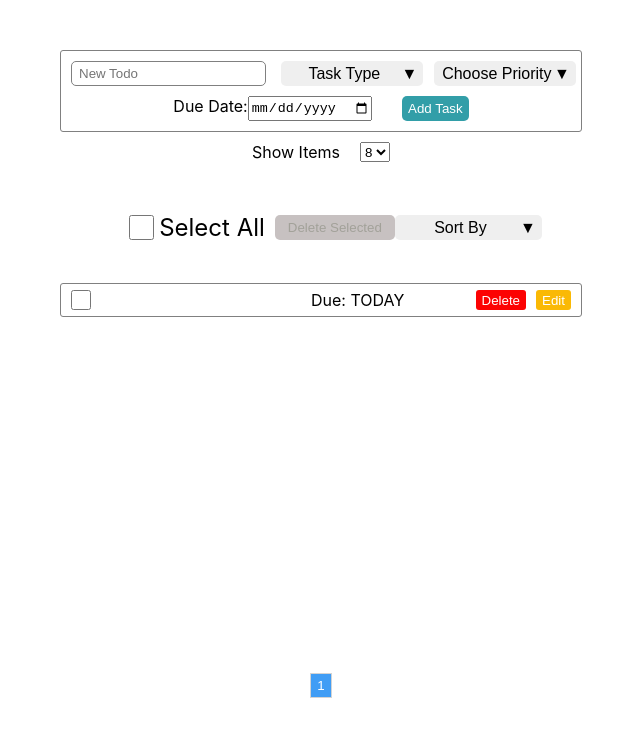
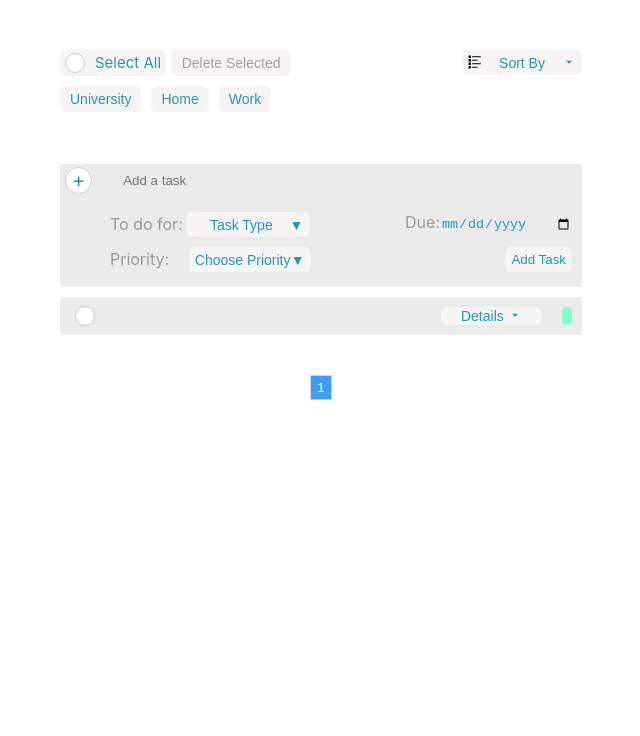
Before and after one commit to gurami98/todo-app-react, a React (Create React App) app: page / in a window 1280 px wide. Both pictures are taken after a click on the button "Add Task". Shown: the top 736 px of the page, without its empty margins (319-959 px from the left). Built offline with nearby package versions, Linux system fonts and the light colour scheme; the HTML template or start-up script is replaced by a standard one.

Commit message:
redesigning CSS

```diff
--- a/package.json
+++ b/package.json
@@ -8,6 +8,7 @@
     "@testing-library/user-event": "^12.1.10",
     "react": "^17.0.2",
     "react-dom": "^17.0.2",
+    "react-icons": "^4.2.0",
     "react-scripts": "4.0.3",
     "styled-components": "^5.3.0",
     "web-vitals": "^1.0.1"
--- a/src/App.css
+++ b/src/App.css
@@ -1,4 +1,5 @@
 .App {
+  width: fit-content;
   text-align: center;
   display: flex;
   flex-direction: column;
@@ -8,9 +9,111 @@
   box-sizing: border-box;
 }
 
+/*custom checkbox*/
+
+.select-delete-main-container{
+  display: flex;
+  align-content: center;
+}
+
+.row2.dropbtn{
+  margin-left: 15px;
+}
+
+.round {
+  border-radius: 5px;
+  position: relative;
+  background-color: #F6F4F4;
+  display: flex;
+  padding: 3px 5px;
+}
+
+.round span{
+  margin-left: 10px;
+  font-size: 15px;
+  color: #2794BD;
+}
+
+.round label {
+  position: relative;
+  background-color: #fff;
+  border: 1px solid #ccc;
+  border-radius: 50%;
+  cursor: pointer;
+  height: 18px;
+  left: 0;
+  top: 0;
+  width: 18px;
+}
+
+.round label:after {
+  border: 2px solid #27BD75;
+  border-top: none;
+  border-right: none;
+  content: "";
+  height: 4px;
+  left: 4px;
+  opacity: 0;
+  position: absolute;
+  top: 5px;
+  transform: rotate(-45deg);
+  width: 9px;
+}
+
+.round input[type="checkbox"] {
+  visibility: hidden;
+  position: absolute;
+  left: -9999px;
+}
+.row1{
+  display: flex;
+  width: 100%;
+  justify-content: space-between;
+}
+
+.row2{
+  display: flex;
+  width: 100%;
+  justify-content: space-between;
+}
+
+.row2 .second .dropbtn{
+  margin-left: 15px;
+}
+
+.row1 input[type="date"] {
+  color: #2794BD;
+  border: 0;
+  background-color: transparent;
+  outline: none;
+  width: 131px;
+}
+
+.round input[type="checkbox"]:checked + label:after {
+  opacity: 1;
+}
+
+ul li .round{
+  background-color: transparent;
+}
+
+.delete-selected-btn-container{
+  margin-left: 5px;
+}
+
+
+
 @media (max-width: 800px){
   .App {
     width: 100%;
+  }
+  #checker{
+    max-width: 382px;
+    height: 60px;
+    flex-direction: column;
+  }
+  .categories-container{
+    max-width: 382px;
   }
 }
 
@@ -25,19 +128,25 @@ ul li input[type=checkbox]{
 }
 
 ul li input[type=text]{
-  margin: 0 0 0 30px;
+  margin: 0 0 0 0;
   padding: 0;
-  height: 21px;
+  width: 300px;
+  height: 26px;
   outline: none;
   box-sizing: border-box;
   text-indent: 5px;
 }
+
+.item-details-icon{
+  vertical-align: text-top;
+}
 ul li span{
-  width: 160px;
-  margin-left: 30px;
+  width: 300px;
+  /*margin-left: 30px;*/
   white-space: nowrap;
   text-overflow: ellipsis;
   overflow: hidden;
+  line-height: 26px;
 }
 
 @media (max-width: 800px){
@@ -53,29 +162,60 @@ ul li span{
 
 .finished-item{
   text-decoration: line-through;
-  color: red;
+  color: #999999;
+  font-style: italic;
 }
 
 #checker{
+  width: 522px;
+  justify-content: space-between;
   display: flex;
   align-items: center;
   margin-top: 50px;
-  font-size: 24px;
+  /*font-size: 24px;*/
 }
 
-#checker input[type="checkbox"]{
-  width: 25px;
-  height: 25px;
-  margin-right: 5px;
+#checker .dropbtn svg{
+  float: left;
 }
 
-#checker label{
-  vertical-align: top;
-  margin-right: 10px;
+.input-container{
+  width: 100%;
+  display: flex;
+  justify-content: space-between;
+  border-radius: 5px;
+  position: relative;
+  background-color: #EBEBEB;
+  padding: 3px 5px;
+  box-sizing: border-box;
+  align-items: center;
 }
 
+.input-container label{
+  background-color: #fff;
+  border: 1px solid #ccc;
+  border-radius: 50%;
+  cursor: pointer;
+  height: 25px;
+  width: 25px;
+  font-size: 20px;
+  color: #2794BD;
+  line-height: 25px;
+}
+
+/*#checker input[type="checkbox"]{*/
+/*  width: 25px;*/
+/*  height: 25px;*/
+/*  margin-right: 5px;*/
+/*}*/
+
+/*#checker label{*/
+/*  vertical-align: top;*/
+/*  margin-right: 10px;*/
+/*}*/
+
 #checker .dropdown{
-  height: 25px;
+  height: 26px;
 }
 
 #checker .dropbtn{
@@ -84,12 +224,14 @@ ul li span{
 
 /* Dropdown Button */
 .dropbtn {
-  font-size: 16px;
+  font-size: 14px;
   border: none;
   cursor: pointer;
-  border-radius: 5px;
+  border-radius: 6px;
   height: 25px;
-  width: 142px;
+  width: 122px;
+  color: #2794BD;
+  background-color: #F6F4F4;
 }
 
 .dropbtn span{
@@ -98,16 +240,15 @@ ul li span{
 
 /* Dropdown button on hover & focus */
 .dropbtn:hover, .dropbtn:focus {
-  background-color: #329ea8;
-  color: white;
+  opacity: 0.7;
 }
 
 /* The container <div> - needed to position the dropdown content */
 .dropdown {
   position: relative;
   display: inline-block;
-  margin: 0 auto;
-  width: 122px;
+  /*margin: 0 auto;*/
+  /*width: 122px;*/
 }
 
 /* Dropdown Content (Hidden by Default) */
@@ -115,7 +256,9 @@ ul li span{
   display: none;
   position: absolute;
   background-color: #f1f1f1;
-  max-width: 120px;
+  max-width: 122px;
+  min-width: 122px;
+  right: 0;
   box-shadow: 0px 8px 16px 0px rgba(0,0,0,0.2);
   z-index: 1;
 }
@@ -134,6 +277,7 @@ ul li span{
   display: block;
   text-align: left;
   overflow: hidden;
+  font-size: 14px;
   text-overflow: ellipsis;
 }
 
@@ -151,7 +295,7 @@ ul li span{
 }
 
 .add-new-item input{
-  width: 73px;
+  width: 78px;
 }
 
 .add-new-item button{
@@ -174,17 +318,14 @@ ul li span{
   vertical-align: super;
 }
 
-#checker .dropdown-items p{
-  font-size: initial;
-}
 
 #checker .dropdown-content{
-  width: 147px;
-  max-width: 147px;
+  width: 120px;
+  max-width: 120px;
 }
 
 #checker .dropbtn{
-  width: 147px;
+  width: 120px;
 }
 
 .dropdown.second{
@@ -193,3 +334,58 @@ ul li span{
 .red-overlay{
   border: 2px solid red;
 }
+
+.categories-container{
+  width: 522px;
+  display: flex;
+  overflow-y: auto;
+  flex-direction: row;
+  column-gap: 10px;
+}
+
+.categories-container button{
+  color: #2794BD;
+  border: 0;
+  background-color: transparent;
+  font-size: 14px;
+  width: fit-content;
+}
+
+.dates{
+  margin-top: 10px;
+  display: flex;
+  flex-direction: row;
+  justify-content: space-between;
+  width: 100%;
+}
+
+.dates p{
+  margin: 0;
+  padding: 0;
+}
+
+.dates span{
+  color: #2794BD;
+  font-weight: bold;
+  margin-left: 0;
+  font-size: 16px;
+}
+
+.task-type{
+  margin: 0;
+  padding: 0;
+}
+
+.task-type span{
+  color: #2794BD;
+  font-weight: bold;
+  font-size: 16px;
+}
+
+.action-btns{
+  margin-top: 10px;
+  display: flex;
+  flex-direction: row;
+  justify-content: space-between;
+  width: 100%;
+}
--- a/src/App.js
+++ b/src/App.js
@@ -5,6 +5,10 @@ import List from './components/List'
 import Form from './components/Form'
 import Pagination from './components/Pagination'
 import Dropdown from './components/Dropdown'
+import Categories from './components/Categories'
+import { MdArrowDropDown } from 'react-icons/md';
+import { GrSort } from 'react-icons/gr';
+
 
 const Button = styled.button`
 	&:hover{
@@ -12,15 +16,16 @@ const Button = styled.button`
 	}
 	cursor: pointer;
   vertical-align: super;
-  background-color: #d9534f;
-  color: white;
+  color: #EB8383;
+	background-color: #F6F4F4;
   border: 0;
+	font-size: 14px;
   border-radius: 5px;
   width: 120px;
-  height: 25px;
+  height: 100%;
   ${props => props.disabled &&
 				  `color: #a2a199;
-		 background-color: #c7c1c1;
+				  background-color: #F6F4F4;
 		 &:hover {
       opacity: 1;
 		  cursor: default
@@ -29,13 +34,16 @@ const Button = styled.button`
 `
 
 const App = () => {
+	let currentDate = new Date().toJSON().slice(0,10)
+	console.log(currentDate)
 	const [list, setList] = useState([])
 	const [activePage, setActive] = useState(1)
 	const [itemsToShow, setItemsToShow] = useState(8)
-	const [dueDate, setDueDate] = useState('')
+	const [dueDate, setDueDate] = useState(currentDate)
 	const filterDropdownItemsRef = useRef(null)
 	const filterDropdownBtn = useRef(null)
 	const [text, setText] = useState('')
+
 
 	const filterData = {
 		az: 'A-Z',
@@ -220,22 +228,21 @@ const App = () => {
 
 	return (
 		<div className="App">
-			<Form handleSubmit={handleSubmit}
-			      text={text} setText={setText}
-			      dueDate={dueDate} setDueDate={setDueDate}
-			      typeDropdown={typeDropdown} setTypeDropdown={setTypeDropdown}
-			      priorityDropdown={priorityDropdown} setPriorityDropdown={setPriorityDropdown}/>
-			<Dropdown  paginationInfo={paginationInfo} setPaginationInfo={setPaginationInfo}
-								listCount={listCount} pageCount={pageCount}
-			           setActive={setActive} itemsToShow={itemsToShow}
-			          setItemsToShow={setItemsToShow}/>
-
 			<div id="checker">
-				<input disabled={!listCount} type="checkbox" id="select-all" name="select-all" checked={checkedAll} onChange={() => tick()}/>
-				<label htmlFor="select-all">Select All</label>
-				<Button disabled={!isAnyItemChecked} onClick={()=>deleteSelected()}>Delete Selected</Button>
+				{/*<input disabled={!listCount} type="checkbox" id="select-all" name="select-all" checked={checkedAll} onChange={() => tick()}/>*/}
+				{/*<label htmlFor="select-all">Select All</label>*/}
+				<div className='select-delete-main-container'>
+					<div className="round">
+						<input type="checkbox" id="checkbox"/>
+						<label htmlFor="checkbox"/>
+						<span>Select All</span>
+					</div>
+					<div className="delete-selected-btn-container">
+						<Button disabled={!isAnyItemChecked} onClick={()=>deleteSelected()}>Delete Selected</Button>
+					</div>
+				</div>
 				<div className="dropdown">
-					<button ref={filterDropdownBtn} onClick={(e)=> showFilterDropDown(e)} className="dropbtn" type="button">{filterDropdown.filterDropdownText} <span>▼</span></button>
+					<button ref={filterDropdownBtn} onClick={(e)=> showFilterDropDown(e)} className="dropbtn" type="button"><GrSort/>{filterDropdown.filterDropdownText} <span><MdArrowDropDown/></span> </button>
 					<div ref={filterDropdownItemsRef} className={filterDropdown.filterDropdownShow ? "dropdown-content show" : "dropdown-content"}>
 						<div className={"dropdown-items"}>
 							{filterDropdown.filterDropdownData.map(item => {
@@ -247,10 +254,20 @@ const App = () => {
 					</div>
 				</div>
 			</div>
+			<Categories typeDropdown={typeDropdown} setTypeDropdown={setTypeDropdown}/>
+			<Form handleSubmit={handleSubmit}
+			      text={text} setText={setText}
+			      dueDate={dueDate} setDueDate={setDueDate}
+			      typeDropdown={typeDropdown} setTypeDropdown={setTypeDropdown}
+			      priorityDropdown={priorityDropdown} setPriorityDropdown={setPriorityDropdown}/>
+			{/*<Dropdown  paginationInfo={paginationInfo} setPaginationInfo={setPaginationInfo}*/}
+			{/*					listCount={listCount} pageCount={pageCount}*/}
+			{/*           setActive={setActive} itemsToShow={itemsToShow}*/}
+			{/*          setItemsToShow={setItemsToShow}/>*/}
 
 			<List paginationInfo={paginationInfo} setPaginationInfo={setPaginationInfo}
 						activePage={activePage} setActive={setActive}
-			      list={list} setList={setList} itemsToShow={itemsToShow} itemsArr={itemsArr}/>
+			      list={list} setList={setList} itemsToShow={itemsToShow} itemsArr={itemsArr} priorityDropdown={priorityDropdown} setPriorityDropdown={setPriorityDropdown}/>
 			<Pagination paginationInfo={paginationInfo} setPaginationInfo={setPaginationInfo}
 			            pageCount={pageCount} activePage={activePage} setActive={setActive}
 			            changePage={changePage}/>
--- /dev/null
+++ b/src/components/Categories.js
@@ -0,0 +1,56 @@
+import styled from "styled-components";
+
+const Container = styled.div`
+	/* width */
+  &::-webkit-scrollbar {
+    height: 5px;
+  }
+
+  /* Track */
+  &::-webkit-scrollbar-track {
+    background: #f1f1f1;
+  }
+
+  /* Handle */
+  &::-webkit-scrollbar-thumb {
+    background: #2794BD;
+  }
+
+  /* Handle on hover */
+  &::-webkit-scrollbar-thumb:hover {
+    background: #555;
+  }
+
+    width: 522px;
+    display: flex;
+    overflow-y: auto;
+    flex-direction: row;
+    column-gap: 10px;
+		padding-bottom: 2px;
+`
+
+const Button = styled.button`
+	margin-top: 10px;
+  color: #2794BD;
+  border: 0;
+  font-size: 14px;
+	min-width: fit-content;
+	background-color: #F6F4F4;
+	padding: 5px 10px;
+	border-radius: 6px;
+`
+
+const Categories = ({typeDropdown, setTypeDropdown}) => {
+
+	return (
+		<Container>
+			{typeDropdown.typeDropdownData.map((item, index) => {
+				return (
+					<Button key={index}>{item}</Button>
+				)
+			})}
+		</Container>
+	)
+}
+
+export default Categories
--- a/src/components/Form.js
+++ b/src/components/Form.js
@@ -2,17 +2,19 @@ import styled from "styled-components";
 import { useEffect, useRef, useState } from "react";
 
 const StyledForm = styled.form`
-	width: 500px;
+	width: 522px;
   display: flex;
-  flex-direction: row;
+  flex-direction: column;
 	flex-wrap: wrap;
-  margin: 10px;
-  padding: 10px;
-  border: 1px solid gray;
+  //margin: 10px;
+  //padding: 10px;
+  //border: 1px solid gray;
   border-radius: 3px;
-	height: 60px;
+	//height: 60px;
 	align-content: space-between;
-	justify-content: center;
+	justify-content: flex-start;
+	align-items: flex-start;
+	background-color: #EBEBEB;
 
 	@media (max-width: 800px){
 		flex-direction: column;
@@ -28,11 +30,13 @@ const StyledForm = styled.form`
 const Input = styled.input`
   text-indent: 5px;
   border-radius: 5px;
-	width: 195px;
+	width: 90%;
   height: 25px;
   outline: none;
-  border: 1px solid gray;
+  //border: 1px solid gray;
+	border: 0;
 	box-sizing: border-box;
+  background-color: transparent;
   @media (max-width: 800px){
 	  width: 100%;
     margin-right: 0;
@@ -47,11 +51,31 @@ const Button = styled.button`
   border-radius: 5px;
   height: 25px;
   border: 0;
-  color: white;
-  background-color: #329ea8;
+	color: #2794BD;
+  background-color: #F6F4F4;
 	margin-left: 30px;
   @media (max-width: 800px){
 	  margin-left: 0;
+  }
+`
+
+const Wrapper = styled.div`
+	display: flex;
+	flex-direction: column;
+  padding: 10px 10px 10px 50px;
+	width: 100%;
+	box-sizing: border-box;
+	align-items: flex-start;
+  height: 90px;
+  justify-content: space-around;
+	${props => props.visible === true ?
+					`display: flex;`
+					: `display: none;`
+
+  }
+
+	& label{
+		color: #999999;
 	}
 `
 
@@ -61,10 +85,16 @@ const Form = ({text, setText, handleSubmit, typeDropdown, setTypeDropdown, prior
 	const dropdownItemsRef2 = useRef(null)
 	const dropdownBtn2 = useRef(null)
 
+	const [wrapperVisible, setWrapperVisible] = useState(false)
+
+
+	const myStorage = window.localStorage
+
+
 	const handleClickOutside = (e) => {
 		document.removeEventListener("mousedown", handleClickOutside);
 		if (dropdownItemsRef.current && !dropdownBtn.current.contains(e.target) && !dropdownItemsRef.current.contains(e.target) && dropdownItemsRef.current.classList.contains('show')) {
-			setTypeDropdown({...typeDropdown, typeDropdownShow: false})
+			setTypeDropdown({...typeDropdown, typeDropdownData: [...JSON.parse(myStorage.getItem('typeDropdownData'))], typeDropdownInput: '',  typeDropdownShow: false})
 		}
 		if (dropdownItemsRef2.current && !dropdownBtn2.current.contains(e.target) && !dropdownItemsRef2.current.contains(e.target) && dropdownItemsRef2.current.classList.contains('show')) {
 			setPriorityDropdown({...priorityDropdown, priorityDropdownShow: false})
@@ -97,8 +127,14 @@ const Form = ({text, setText, handleSubmit, typeDropdown, setTypeDropdown, prior
 
 	const handleAddType = (e) => {
 		e.preventDefault();
-		if (typeDropdown.typeDropdownInput.trim())
-			setTypeDropdown({...typeDropdown, typeDropdownInput: '', typeDropdownData: [...typeDropdown.typeDropdownData, typeDropdown.typeDropdownInput]})
+		if (typeDropdown.typeDropdownInput.trim()) {
+			setTypeDropdown({
+				...typeDropdown,
+				typeDropdownInput: '',
+				typeDropdownData: [...typeDropdown.typeDropdownData, typeDropdown.typeDropdownInput]
+			})
+			myStorage.setItem('typeDropdownData', JSON.stringify([...typeDropdown.typeDropdownData, typeDropdown.typeDropdownInput]))
+		}
 	}
 
 	const choseType = (e) => {
@@ -113,10 +149,20 @@ const Form = ({text, setText, handleSubmit, typeDropdown, setTypeDropdown, prior
 		setDueDate(e.target.value)
 	}
 
+	const handleToggle = () => {
+		setWrapperVisible(!wrapperVisible)
+	}
+
 	return (
 		<StyledForm>
-			<Input autoFocus type="text" value={text} onChange={e => setText(e.target.value)} onKeyDown={handleFormInputKeyPress} placeholder='New Todo'/>
+			<div className="input-container">
+				<label onClick={handleToggle}>+</label>
+				<Input onFocus={()=>setWrapperVisible(true)} id='add-item' placeholder='Add a task' autoFocus type="text" value={text} onChange={e => setText(e.target.value)} onKeyDown={handleFormInputKeyPress}/>
+			</div>
+			<Wrapper visible={wrapperVisible}>
+				<div className="row1">
 					<div className="dropdown">
+						<label>To do for: </label>
 						<button ref={dropdownBtn} onClick={(e)=> showDropDown(typeDropdown.typeDropdownText)} className="dropbtn" type="button">{typeDropdown.typeDropdownText} <span>▼</span> </button>
 						<div ref={dropdownItemsRef} className={typeDropdown.typeDropdownShow ? "dropdown-content show" : "dropdown-content"}>
 							<div className={"dropdown-items"}>
@@ -132,8 +178,15 @@ const Form = ({text, setText, handleSubmit, typeDropdown, setTypeDropdown, prior
 							</div>
 						</div>
 					</div>
+					<div>
+						<label htmlFor="due-date">Due:</label>
+						<input value={dueDate} onChange={(e) => handleDate(e)} type="date" id="due-date" name="due-date"/>
+					</div>
+				</div>
 
+				<div className="row2">
 					<div className="dropdown second">
+						<label>Priority: </label>
 						<button ref={dropdownBtn2} onClick={(e)=> showDropDown(priorityDropdown.priorityDropdownText)} className="dropbtn" type="button">{priorityDropdown.priorityDropdownText} <span>▼</span> </button>
 						<div ref={dropdownItemsRef2} className={priorityDropdown.priorityDropdownShow ? "dropdown-content show" : "dropdown-content"}>
 							<div className={"dropdown-items"}>
@@ -145,12 +198,13 @@ const Form = ({text, setText, handleSubmit, typeDropdown, setTypeDropdown, prior
 							</div>
 						</div>
 					</div>
-			<label htmlFor="due-date">Due Date:</label>
-			<input value={dueDate} onChange={(e) => handleDate(e)} type="date" id="due-date" name="due-date"/>
-
 					<Button type='button' onClick={handleFormInput}>
 						Add Task
 					</Button>
+				</div>
+
+
+			</Wrapper>
 		</StyledForm>
 	)
 }
--- a/src/components/Item.js
+++ b/src/components/Item.js
@@ -1,59 +1,119 @@
 import '../App.css';
 import styled from 'styled-components'
 import { useState } from "react";
+import { MdArrowDropDown } from 'react-icons/md';
 
 const ListItem = styled.li`
   display: flex;
-  flex-direction: row;
+  flex-direction: column;
   justify-content: space-evenly;
   align-items: center;
   list-style-type: none;
   text-align: left;
-  border: 1px solid gray;
   border-radius: 3px;
   padding: 5px 10px;
   margin: 10px 0;
   box-sizing: border-box;
+	background-color: #EBEBEB;
   width: 100%;
 	@media  (max-width: 800px){
 		flex-direction: column;
     text-align: center;
   }
 
-  ${props => props.timeLeft < 48 &&
-          `border: 2px solid red`
+  ${props => props.timeLeft < 48
+          //`border: 2px solid red`
   }
 `
 
 const CustomDiv = styled.div`
   display: flex;
   flex-direction: row;
-	justify-content: space-around;
+	justify-content: space-between;
+	padding: 1px 0 1px 0;
+	width: inherit;
+	align-items: center;
+	@media (max-width: 800px){
+		justify-content: center;
+	}
+
+  ${props => props.status === true ?
+          `& span{
+                word-wrap: break-word;
+                white-space: unset;
+          }
+          `
+          : `& span{
+                word-wrap: unset;
+                white-space: nowrap;
+          }`
+
+  }
+`
+
+const CustomContentDiv = styled.div`
+	margin-top: 10px;
+  display: flex;
+  flex-direction: column;
+	align-items: flex-start;
 	padding: 1px 0 1px 0;
 	width: inherit;
 	@media (max-width: 800px){
 		justify-content: center;
 	}
+
+	${props => props.status === true ?
+					`display: flex`
+					: `display: none`
+
+	}
+`
+
+const DetailsButton = styled.button`
+  &:hover{
+    opacity: 0.7;
+  }
+  cursor: pointer;
+  vertical-align: super;
+  color: #2794BD;
+  background-color: #F6F4F4;
+  border: 0;
+  font-size: 14px;
+  border-radius: 5px;
+  width: 100px;
+  height: 100%;
+`
+
+const PriorityContainer = styled.div`
+	height: 18.8px;
+	width: 10px;
+	border-radius: 4px;
+  ${props => props.priority === 3 ?
+          `background-color: #EB8383;`
+				  : props.priority === 2 ?
+					`background-color: #FFBD86;`
+					: `background-color: #86FFC9;`
+  }
 `
 
 const Button = styled.button`
   &:hover {
     opacity: 0.7;
   }
-  color: white;
+  color: #EB8383;
   border-radius: 3px;
   border: 0;
   cursor: pointer;
   height: 20px;
 	margin-left: auto;
-	background-color: #fc0303;
+	background-color: #F6F4F4;
 
 	@media (max-width: 800px){
 		margin-left: 0;
 	}
   ${props => props.type === "edit" &&
 		`margin: 0 0 0 10px;
-     background-color: #fab905;`
+		 color: #2794BD`
 	}
   ${props => props.disabled && props.type === "edit" &&
 		`color: #a2a199;
@@ -73,10 +133,10 @@ const Button = styled.button`
   }
 `
 
-const Item = ({paginationInfo, setPaginationInfo, list, setList, item, index, itemsToShow, setActive, activePage}) => {
+const Item = ({paginationInfo, setPaginationInfo, list, setList, item, index, itemsToShow, setActive, activePage, priorityDropdown, setPriorityDropdown}) => {
 	const [editText, setEditText] = useState(item.text)
 	const [beingEdited, setBeingEdited] = useState(false)
-
+	const [detailsShow, setDetailsShow] = useState(false)
 	const markDone = (e, index) => {
 		setList([...list].map(item => item.id === index ? {...item, done: e.target.checked} : item))
 	}
@@ -128,23 +188,44 @@ const Item = ({paginationInfo, setPaginationInfo, list, setList, item, index, it
 		}
 	}
 
+	const showDetails = () => {
+		setDetailsShow(!detailsShow)
+	}
+
 	let hoursLeft = (new Date(item.dueDate) - new Date()) / (1000 * 60 * 60)
 	return (
 		<ListItem key={index} className={hoursLeft > 48 ? 'red-overlay' : ''} timeLeft={hoursLeft}>
-			<CustomDiv>
-				<input type="checkbox" onChange={(e) => markDone(e, index)} checked={item.done}/>
+			<CustomDiv status={detailsShow}>
+				{/*<input type="checkbox" onChange={(e) => markDone(e, index)} checked={item.done}/>*/}
+				<div className="round">
+					<input type="checkbox" id={index} onChange={(e) => markDone(e, index)} checked={item.done}/>
+					<label htmlFor={index}/>
+				</div>
 				{
 					beingEdited ? <input onKeyDown={handleKeyPress} autoFocus type="text" id={'li-' + index} value={editText}
 					                     onChange={e => setEditText(e.target.value)}/>
 						:
 						<span className={item.done ? 'finished-item' : ''} onDoubleClick={() => editItem(index)}>{item.text}</span>
 				}
-				<span>Due: {hoursLeft > 48 ? item.dueDate : hoursLeft > 24 ? 'TOMORROW' : 'TODAY'}</span>
+				<DetailsButton  onClick={() => showDetails(index)}>Details <MdArrowDropDown className='item-details-icon'/> </DetailsButton>
+				<PriorityContainer priority={item.priority}/>
+				{/*<span>Due: {hoursLeft > 48 ? item.dueDate : hoursLeft > 24 ? 'TOMORROW' : 'TODAY'}</span>*/}
 			</CustomDiv>
-			<CustomDiv>
-				<Button disabled={beingEdited} type={"delete"} onClick={() => deleteItem(index)}>Delete</Button>
-				<Button disabled={item.done} type={"edit"} onClick={() => editItem(index)}>Edit</Button>
-			</CustomDiv>
+			{/*<CustomDiv>*/}
+			{/*	<Button disabled={beingEdited} type={"delete"} onClick={() => deleteItem(index)}>Delete</Button>*/}
+			{/*	<Button disabled={item.done} type={"edit"} onClick={() => editItem(index)}>Edit</Button>*/}
+			{/*</CustomDiv>*/}
+			<CustomContentDiv status={detailsShow}>
+				<p className='task-type'>To do for: <span >{item.taskType}</span></p>
+				<div className='dates'>
+					<p>Added on: <span>{item.timeAdded.toUTCString()}</span></p>
+					<p>Due: <span>{item.dueDate}</span></p>
+				</div>
+				<div className='action-btns'>
+						<Button disabled={beingEdited} type={"delete"} onClick={() => deleteItem(index)}>Delete</Button>
+						<Button disabled={item.done} type={"edit"} onClick={() => editItem(index)}>Edit</Button>
+				</div>
+			</CustomContentDiv>
 		</ListItem>
 	)
 }
--- a/src/components/List.js
+++ b/src/components/List.js
@@ -4,8 +4,8 @@ import styled from 'styled-components'
 const UnorderedList = styled.ul`
   width: 522px;
 	max-width: 522px;
-	height: 370px;
-	margin: 30px auto 0;
+	//height: 370px;
+	margin: 0 auto 0;
   padding-left: 0;
   @media (max-width: 800px){
 	  height: 550px;
@@ -16,7 +16,7 @@ const UnorderedList = styled.ul`
   }
 `
 
-const List = ({paginationInfo, setPaginationInfo, list, setList, itemsArr, setActive, itemsToShow, activePage, }) => {
+const List = ({paginationInfo, setPaginationInfo, list, setList, itemsArr, setActive, itemsToShow, activePage, priorityDropdown, setPriorityDropdown }) => {
 
 	return (
 		<UnorderedList>
@@ -25,7 +25,8 @@ const List = ({paginationInfo, setPaginationInfo, list, setList, itemsArr, setAc
 						return (
 							<Item paginationInfo={paginationInfo} setPaginationInfo={setPaginationInfo}
 										setActive={setActive} list={list}
-							      setList={setList} item={item} index={item.id} key={item.id} itemsToShow={itemsToShow} activePage={activePage} />
+							      setList={setList} item={item} index={item.id} key={item.id} itemsToShow={itemsToShow} activePage={activePage}
+							      priorityDropdown={priorityDropdown} setPriorityDropdown={setPriorityDropdown}/>
 						)
 				})
 			}
```
Also changed, not shown: 1 other file (tests, documents, lock files or other folders). Lines whose indentation alone changed are shown as unchanged.
